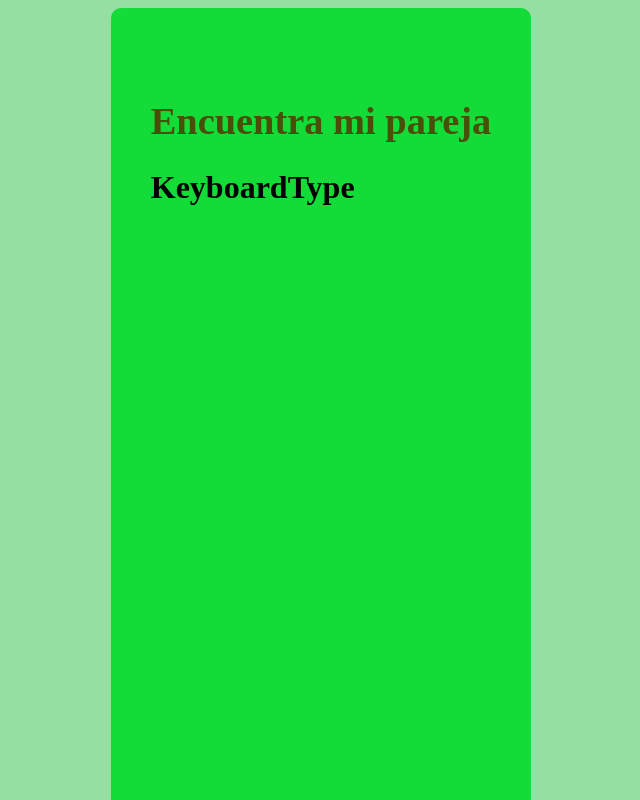
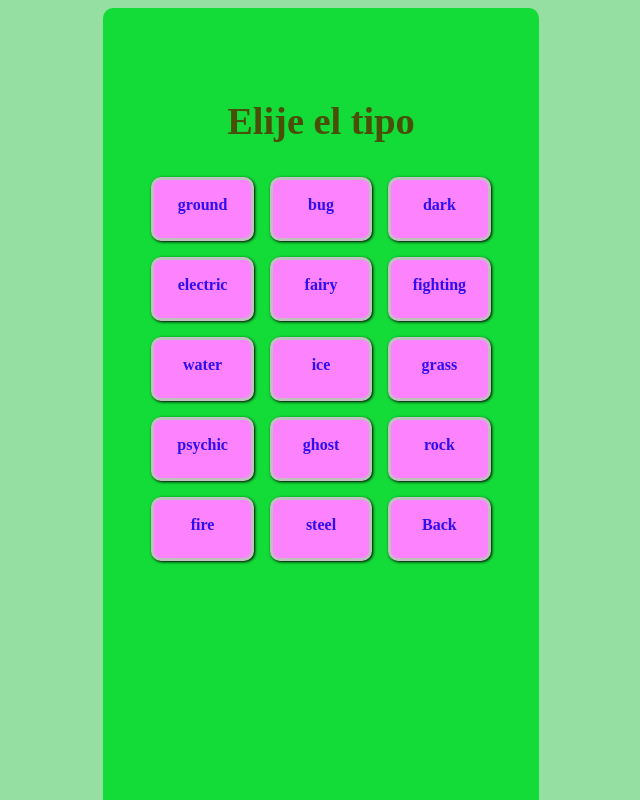
Before and after one commit to rortegaez/retoPokemon, a React (Create React App) app: page /typepokemon in a window 1280 px wide. Shown: the top 800 px of the page, without its empty margins (319-959 px from the left). Built offline with nearby package versions, Linux system fonts and the light colour scheme; a web font is replaced by a local one.

Commit message:
add type, fetch name

```diff
--- /dev/null
+++ b/src/component/element/buttons/BtnType.jsx
@@ -0,0 +1,16 @@
+import { TYPES } from "../../logicalElements/context/constant";
+import "./buttons.css";
+
+export const BtnType = ({ handleType }) => {
+  return (
+    <>
+      {Object.keys(TYPES).map((type) => (
+        <div className="containerBtn">
+          <p key={type} className="nameBtn" onClick={() => handleType(type)}>
+            {type}
+          </p>
+        </div>
+      ))}
+    </>
+  );
+};
--- a/src/component/layout/Headers/Header.jsx
+++ b/src/component/layout/Headers/Header.jsx
@@ -4,22 +4,24 @@ import { useLocation } from "react-router-dom";
 import "./headers.css";
 
 const Header = () => {
-  const [whats, setWhats] = useState(true);
+  const [whats, setWhats] = useState("");
   const location = useLocation();
 
   useEffect(() => {
     if (location.pathname === "/whatspokemon") {
-      return setWhats(true);
+      return setWhats("¿Como se llama?");
+    } else if (location.pathname === "/findpokemon") {
+      return setWhats("Encuentra mi pareja");
     } else {
-      return setWhats(false);
+      return setWhats("Elije el tipo");
     }
   }, [location]);
 
+  console.log(location.pathname, "location");
+
   return (
     <div className="titleContainer">
-      <h1 className="titlePokemon">
-        {whats ? "¿Como te llamas?" : "Encuentra mi pareja"}
-      </h1>
+      <h1 className="titlePokemon">{whats}</h1>
     </div>
   );
 };
--- a/src/component/layout/Keyboards/KeyboardType.jsx
+++ b/src/component/layout/Keyboards/KeyboardType.jsx
@@ -1,17 +1,55 @@
-import React from "react";
+import React, { useEffect, useState } from "react";
+import { BtnType } from "../../element/buttons/BtnType";
+import { getTypePokemon } from "../../logicalElements/enpoint/getPokemon";
+
+import BtnBack from "../../element/buttons/BtnBack";
+import "./keyboards.css";
 
 const KeyboardType = () => {
-  /* const [listType, setListType] = useState([]);
+  const [listType, setListType] = useState([]);
+  const [pokemonData, setPokemonData] = useState([]);
+
+  const fetchPokemonType = async (type) => {
+    /* Esto nos devuelve la url de los pokemons, del type que le indiquemos */
+    const pokemon = await getTypePokemon(type);
+    return setListType(pokemon);
+  };
+
+  const fetchPokemonData = async (url) => {
+    try {
+      const response = await fetch(url);
+      const data = await response.json();
+      const pokemon = {
+        name: data.name,
+      };
+      return pokemon;
+    } catch (error) {
+      console.error("Error fetching Pokemon data:", error);
+      return null;
+    }
+  };
 
   useEffect(() => {
-    const pok = [];
-    getAllPokemon();
-  }); */
+    console.log(listType, "list");
+  }, [listType]);
+
+  useEffect(() => {
+    const fetchAllPokemonData = async () => {
+      const allPokemonData = await Promise.all(listType.map(fetchPokemonData));
+      setPokemonData(allPokemonData);
+    };
+    fetchAllPokemonData();
+  }, [listType]);
+
+  console.log(pokemonData, "setpoke");
 
   return (
-    <>
-      <h1>KeyboardType</h1>
-    </>
+    <div className="mainContainerKeyboards">
+      <div className="keyboards">
+        <BtnType handleType={fetchPokemonType} />
+        <BtnBack />
+      </div>
+    </div>
   );
 };
 
--- /dev/null
+++ b/src/component/logicalElements/context/constant.jsx
@@ -0,0 +1,16 @@
+export const TYPES = {
+  ground: "ground",
+  bug: "bug",
+  dark: "dark",
+  electric: "electric",
+  fairy: "fairy",
+  fighting: "fighting",
+  water: "water",
+  ice: "ice",
+  grass: "grass",
+  psychic: "psychic",
+  ghost: "ghost",
+  rock: "rock",
+  fire: "fire",
+  steel: "steel",
+};
--- a/src/component/logicalElements/enpoint/getPokemon.js
+++ b/src/component/logicalElements/enpoint/getPokemon.js
@@ -5,51 +5,19 @@ const getPokemon = async (num) => {
   return raw;
 };
 
-export const getAllPokemon = async () => {
-  const url = await axios.get('https://pokeapi.co/api/v2/pokemon/')
-  const limit = 20
-  let offset = 0
-  const raw = []
+export const getTypePokemon = async (type) => {
+  try {
+    const response = await fetch(`http://pokeapi.co/api/v2/type/${type}`)
 
-  while(true) {
-    const response = await fetch(`${url}?offset=${offset}&limit=${limit}`);
-    const data = await response.json();
-    raw.push(...data.results);
+    const data = await response.json()
 
-    if (!data.next) {
-      break;
-    }
+    const pokemonList = data.pokemon.map(pokemon => pokemon.pokemon.url)
 
-    offset += limit;
+    return pokemonList
+  } catch(error){
+    console.log('error al obtener los Pokémon:', error)
+    return []
   }
-
-  return raw
 }
 
 export default getPokemon;
-
-
-/*
-Una función para que nos retorne todos los pokemon saltando la limitación de 20 pokemon
-
-async function fetchAllPokemon() {
-  const url = 'https://pokeapi.co/api/v2/pokemon/';
-  const limit = 20;
-  let offset = 0;
-  const allPokemon = [];
-
-  while (true) {
-    const response = await fetch(`${url}?offset=${offset}&limit=${limit}`);
-    const data = await response.json();
-    allPokemon.push(...data.results);
-
-    if (!data.next) {
-      break;
-    }
-
-    offset += limit;
-  }
-
-  return allPokemon;
-}
- */
```
